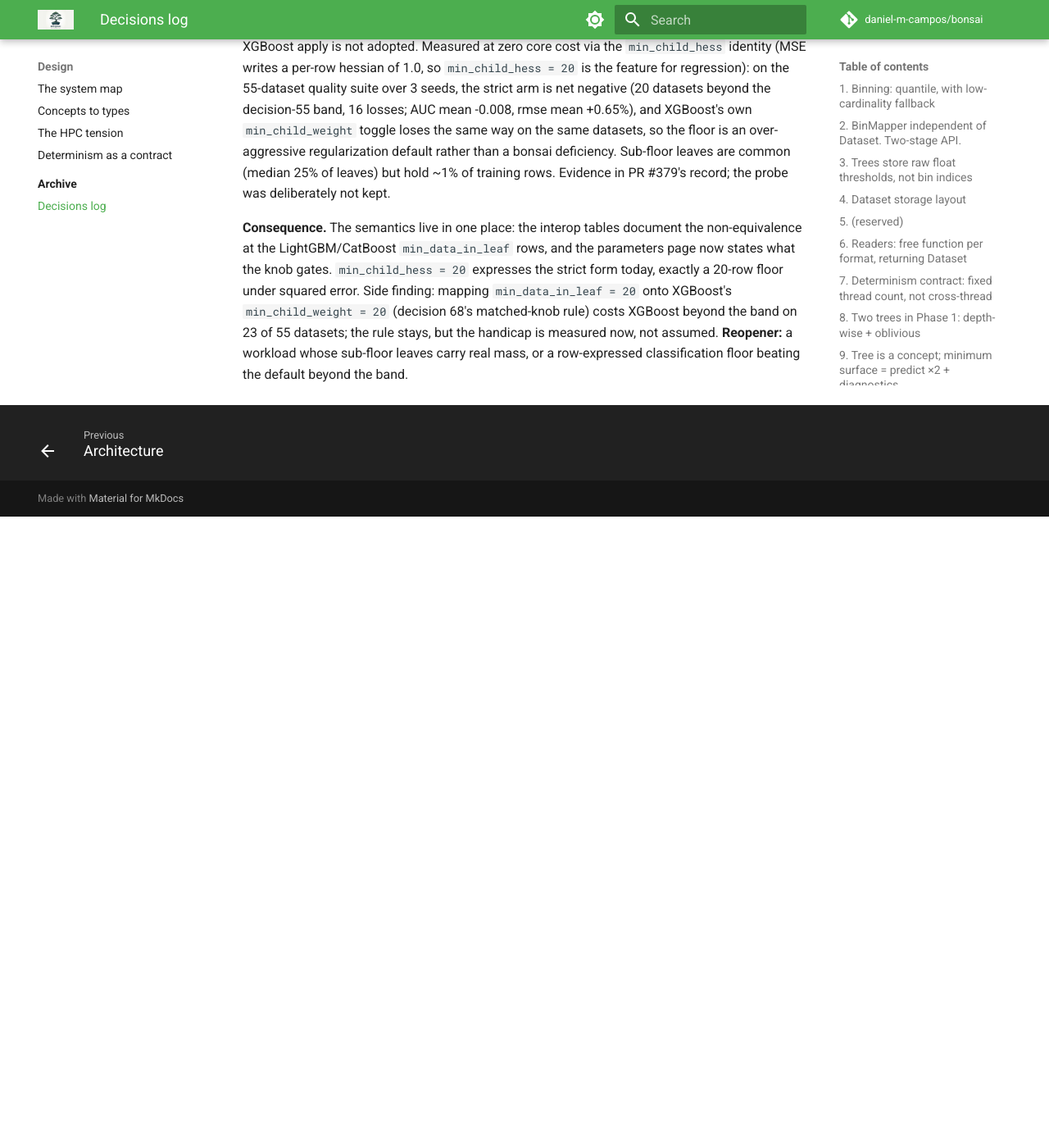
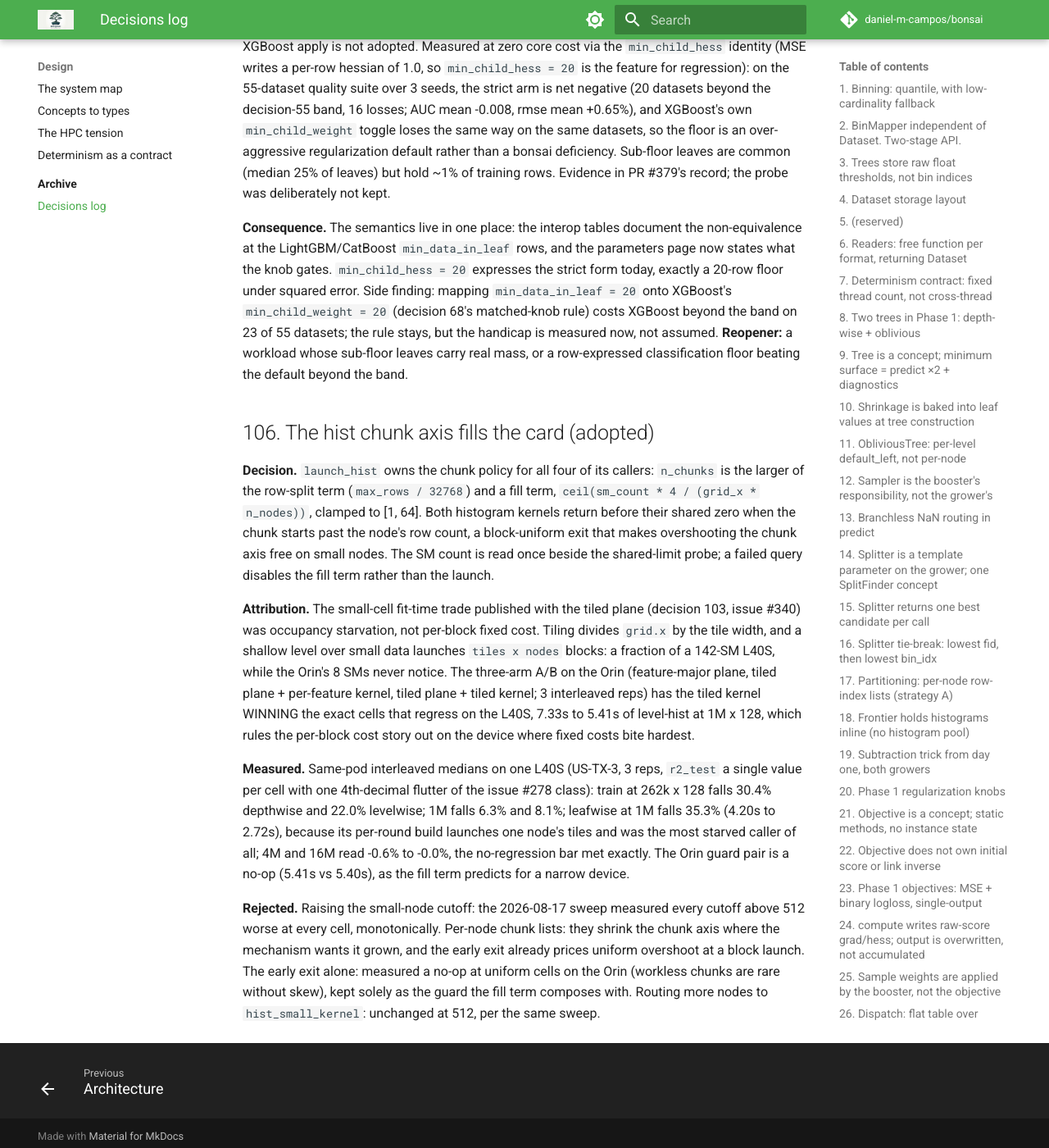
Before and after one commit to daniel-m-campos/bonsai, an MkDocs documentation site: the page built from docs/decisions.md, in a window 1280 px wide and 1400 px high, scrolled down 85156 px. Shown: the whole window at 82% size. Built offline with MkDocs 1.6.1 and Material for MkDocs 9.7.7, drawn with Linux system fonts in a browser that asks for light colours; comment, search, counter and statistics services are not loaded; before the commit the page ends 85786 px from its top, so only the background shows below that.

Commit message:
docs: decision 106, hist chunks fill the card

```diff
--- a/docs/decisions.md
+++ b/docs/decisions.md
@@ -1350,3 +1350,13 @@ Standings: gpu-tall, gpu-wide, gpu-extreme, cpu-tall, cpu-wide, gpu-early-stop
 **Decision.** bonsai keeps its node-level row floor; the per-candidate child floor LightGBM and XGBoost apply is not adopted. Measured at zero core cost via the `min_child_hess` identity (MSE writes a per-row hessian of 1.0, so `min_child_hess = 20` is the feature for regression): on the 55-dataset quality suite over 3 seeds, the strict arm is net negative (20 datasets beyond the decision-55 band, 16 losses; AUC mean -0.008, rmse mean +0.65%), and XGBoost's own `min_child_weight` toggle loses the same way on the same datasets, so the floor is an over-aggressive regularization default rather than a bonsai deficiency. Sub-floor leaves are common (median 25% of leaves) but hold ~1% of training rows. Evidence in PR #379's record; the probe was deliberately not kept.
 
 **Consequence.** The semantics live in one place: the interop tables document the non-equivalence at the LightGBM/CatBoost `min_data_in_leaf` rows, and the parameters page now states what the knob gates. `min_child_hess = 20` expresses the strict form today, exactly a 20-row floor under squared error. Side finding: mapping `min_data_in_leaf = 20` onto XGBoost's `min_child_weight = 20` (decision 68's matched-knob rule) costs XGBoost beyond the band on 23 of 55 datasets; the rule stays, but the handicap is measured now, not assumed. **Reopener:** a workload whose sub-floor leaves carry real mass, or a row-expressed classification floor beating the default beyond the band.
+
+## 106. The hist chunk axis fills the card (adopted)
+
+**Decision.** `launch_hist` owns the chunk policy for all four of its callers: `n_chunks` is the larger of the row-split term (`max_rows / 32768`) and a fill term, `ceil(sm_count * 4 / (grid_x * n_nodes))`, clamped to [1, 64]. Both histogram kernels return before their shared zero when the chunk starts past the node's row count, a block-uniform exit that makes overshooting the chunk axis free on small nodes. The SM count is read once beside the shared-limit probe; a failed query disables the fill term rather than the launch.
+
+**Attribution.** The small-cell fit-time trade published with the tiled plane (decision 103, issue #340) was occupancy starvation, not per-block fixed cost. Tiling divides `grid.x` by the tile width, and a shallow level over small data launches `tiles x nodes` blocks: a fraction of a 142-SM L40S, while the Orin's 8 SMs never notice. The three-arm A/B on the Orin (feature-major plane, tiled plane + per-feature kernel, tiled plane + tiled kernel; 3 interleaved reps) has the tiled kernel WINNING the exact cells that regress on the L40S, 7.33s to 5.41s of level-hist at 1M x 128, which rules the per-block cost story out on the device where fixed costs bite hardest.
+
+**Measured.** Same-pod interleaved medians on one L40S (US-TX-3, 3 reps, `r2_test` a single value per cell with one 4th-decimal flutter of the issue #278 class): train at 262k x 128 falls 30.4% depthwise and 22.0% levelwise; 1M falls 6.3% and 8.1%; leafwise at 1M falls 35.3% (4.20s to 2.72s), because its per-round build launches one node's tiles and was the most starved caller of all; 4M and 16M read -0.6% to -0.0%, the no-regression bar met exactly. The Orin guard pair is a no-op (5.41s vs 5.40s), as the fill term predicts for a narrow device.
+
+**Rejected.** Raising the small-node cutoff: the 2026-08-17 sweep measured every cutoff above 512 worse at every cell, monotonically. Per-node chunk lists: they shrink the chunk axis where the mechanism wants it grown, and the early exit already prices uniform overshoot at a block launch. The early exit alone: measured a no-op at uniform cells on the Orin (workless chunks are rare without skew), kept solely as the guard the fill term composes with. Routing more nodes to `hist_small_kernel`: unchanged at 512, per the same sweep.
```
